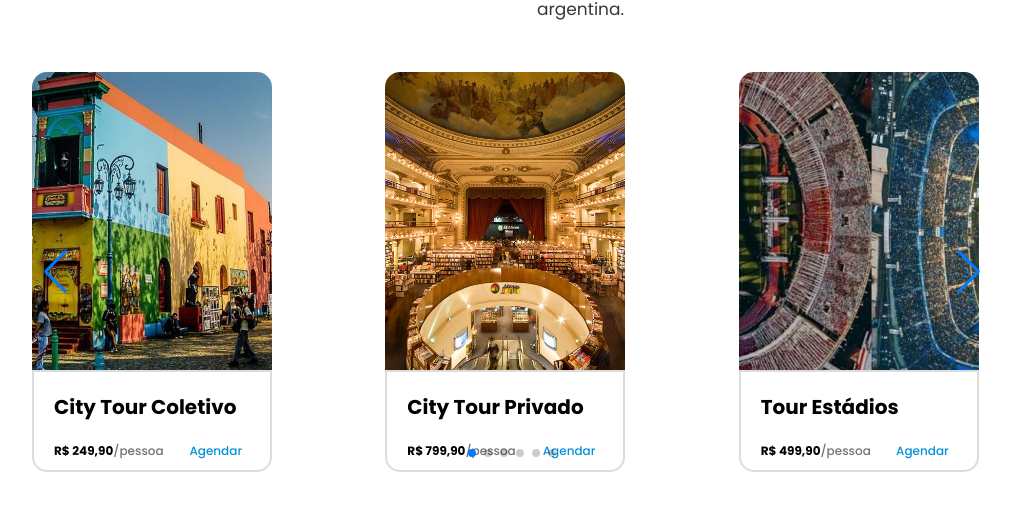
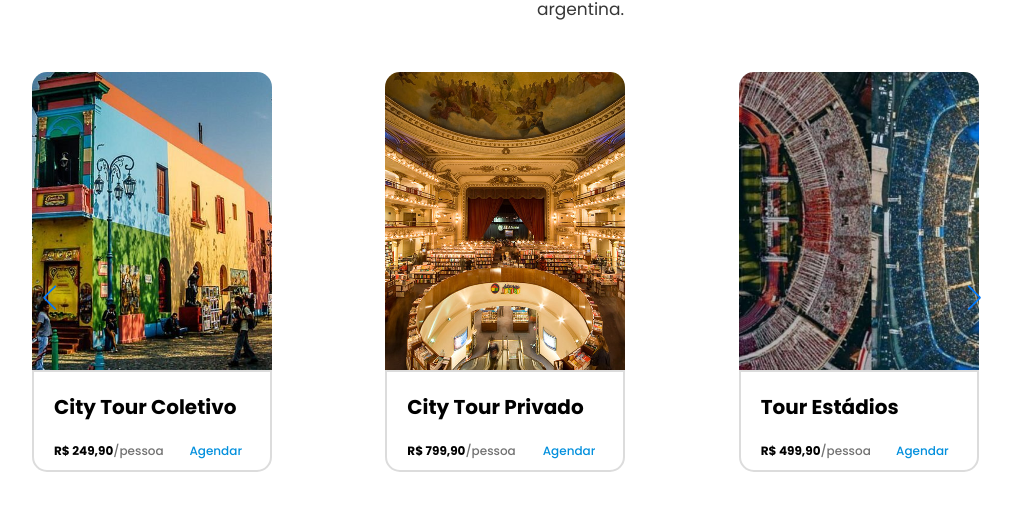
Before and after one commit to arielcBR/agency-travel, a React (Vite) app: page / in a window 1280 px wide. Shown: the part 1956-2466 px from the top of the page, without its empty margins (128-1151 px from the left). Built offline with nearby package versions, Linux system fonts and the light colour scheme.

Commit message:
fixed text overflow in the component ServiceCard, algo it was fixed typescript error into the Slider

```diff
--- a/src/components/ServiceCard/styles.ts
+++ b/src/components/ServiceCard/styles.ts
@@ -6,6 +6,7 @@ export const ServiceCardContainer = styled.div`
   align-items: center;
   justify-content: center;
 
+  margin-bottom: 5rem;
   height: 40rem;
   min-width: 18rem;
   max-width: 24rem;
@@ -41,6 +42,8 @@ export const ServiceBody = styled.div`
     font-size: 2rem;
     margin-bottom: 2rem;
     text-transform: capitalize;
+    overflow: hidden;
+    text-overflow: ellipsis;
     white-space: nowrap;
   }
 
--- a/src/components/Slider/index.tsx
+++ b/src/components/Slider/index.tsx
@@ -4,7 +4,7 @@ import {
 } from "./styles"
 import { SwiperSlide } from "swiper/react"
 import { v4 as uuidv4 } from "uuid";
-import { Pagination, Navigation, A11y } from "swiper/modules"
+import { Navigation, A11y } from "swiper/modules"
 import { ServiceCard } from "../ServiceCard"
 import { DEVICE_BREAKPOINT } from "../../styles/devicesBreakpoint"
 import "swiper/swiper-bundle.css";
@@ -25,10 +25,15 @@ export function Slider({ slides }: SliderProps) {
   return (
     <CarouselContainer>
       <StyledSwiper
-        modules={[Navigation, Pagination, A11y]}
-        pagination={{ clickable: true }}
+        modules={[Navigation, A11y]}
         navigation
         loop
+        style={
+          {
+            // @ts-ignore
+            "--swiper-navigation-size": "25px",
+          } as any
+        }
         breakpoints={{
           [parseInt(DEVICE_BREAKPOINT.XS)]: {
             slidesPerView: 2,
--- a/src/components/Slider/styles.ts
+++ b/src/components/Slider/styles.ts
@@ -2,6 +2,8 @@ import styled from "styled-components";
 import { Swiper } from "swiper/react";
 
 export const StyledSwiper = styled(Swiper)`
+  --swiper-navigation-size: 25px;
+
   .swiper-button-prev,
   .swiper-button-next {
     transition: 0.3s ease-in-out;
--- a/src/pages/Home/styles.tsx
+++ b/src/pages/Home/styles.tsx
@@ -1,5 +1,6 @@
 import styled from "styled-components";
 
 export const HomeContainer = styled.div`
+
     width: 100%;
 `
```
